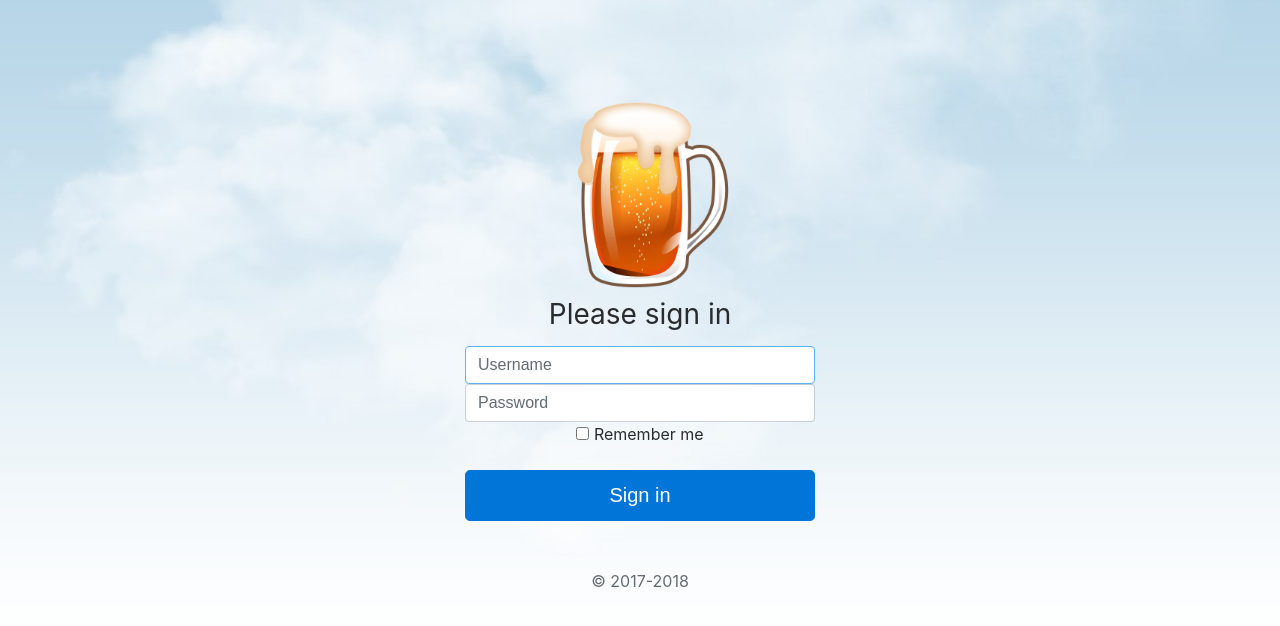
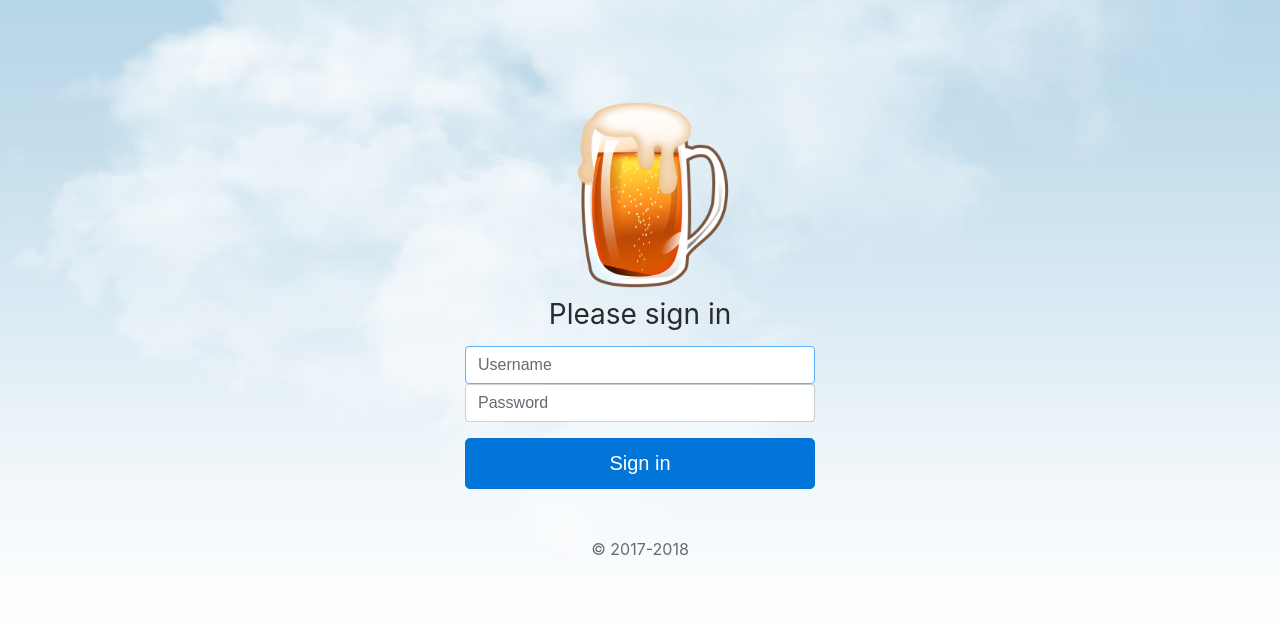
Before and after one commit to subher0/bukhach, a Django app: page /login in a window 1280 px wide. Shown: the part 57-683 px from the top of the page. Run offline with Django 3.2, Linux system fonts and the light colour scheme; some libraries are stand-ins or nearby versions.

Commit message:
alpha login without checkboxs

```diff
--- a/bukhach/templates/bukhach/login.html
+++ b/bukhach/templates/bukhach/login.html
@@ -10,9 +10,6 @@
             <label for="inputPassword" class="sr-only">Password</label>
             <input name="passwordField" value="{{ form.passwordField.value }}" type="password" id="inputPassword" class="form-control" placeholder="Password" required>
             <div class="checkbox mb-3">
-                <label>
-                    <input type="checkbox" value="remember-me"> Remember me
-                </label>
             </div>
             <button class="btn btn-lg btn-primary btn-block" type="submit">Sign in</button>
             <p class="mt-5 mb-3 text-muted">&copy; 2017-2018</p>
--- a/bukhach/templates/bukhach/register.html
+++ b/bukhach/templates/bukhach/register.html
@@ -41,10 +41,6 @@
                         <input name="passwordField" value="{{ form.passwordField.value }}" type="password"
                                class="form-control" id="InputPassword1" placeholder="Password">
                     </div>
-                    <div class="form-check">
-                        <input type="checkbox" class="form-check-input" id="exampleCheck1">
-                        <label class="form-check-label" for="exampleCheck1">Check me out</label>
-                    </div>
                     <button type="submit" class="btn btn-primary">Submit</button>
                 </form>
             </div>
```
